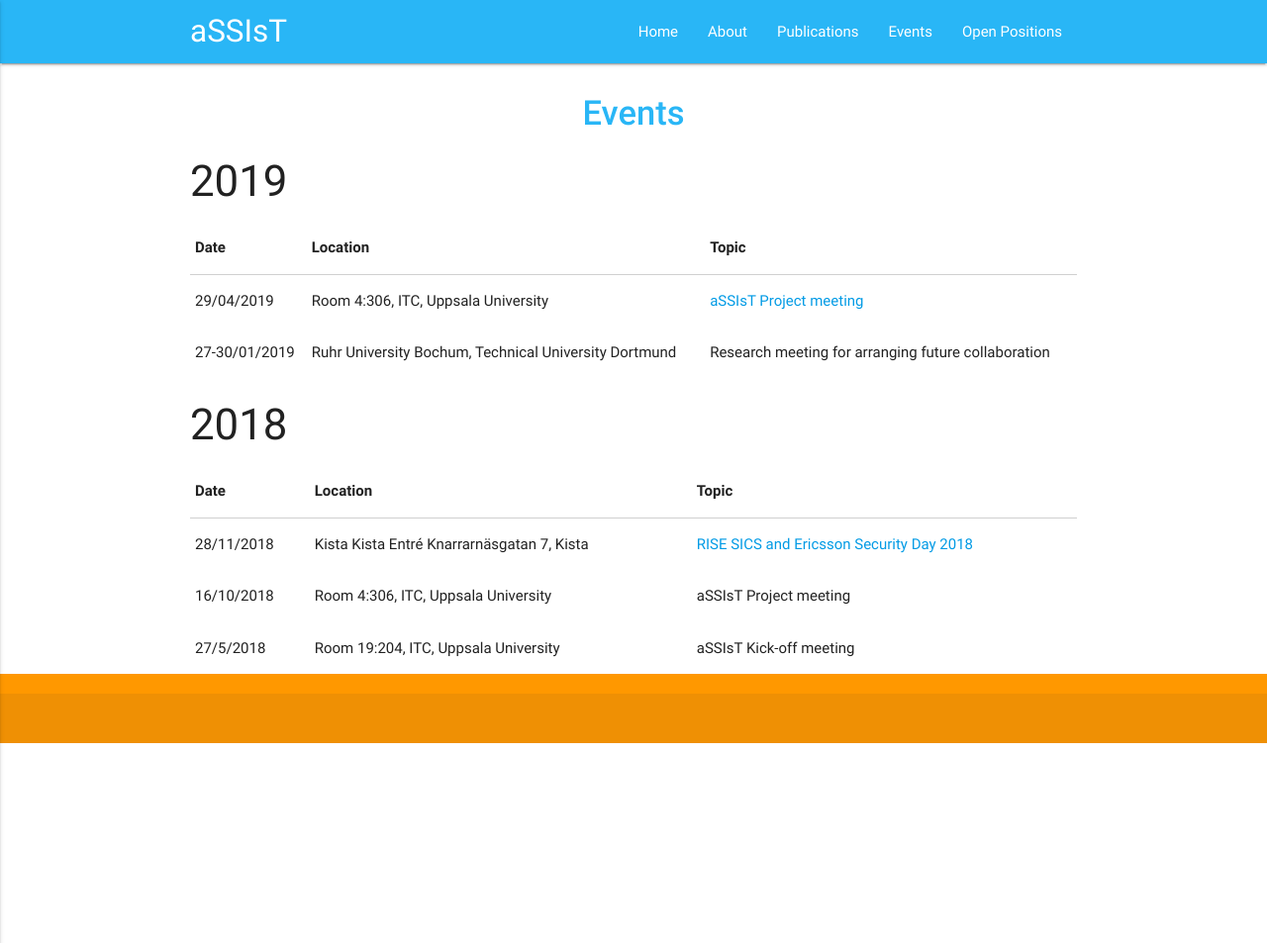
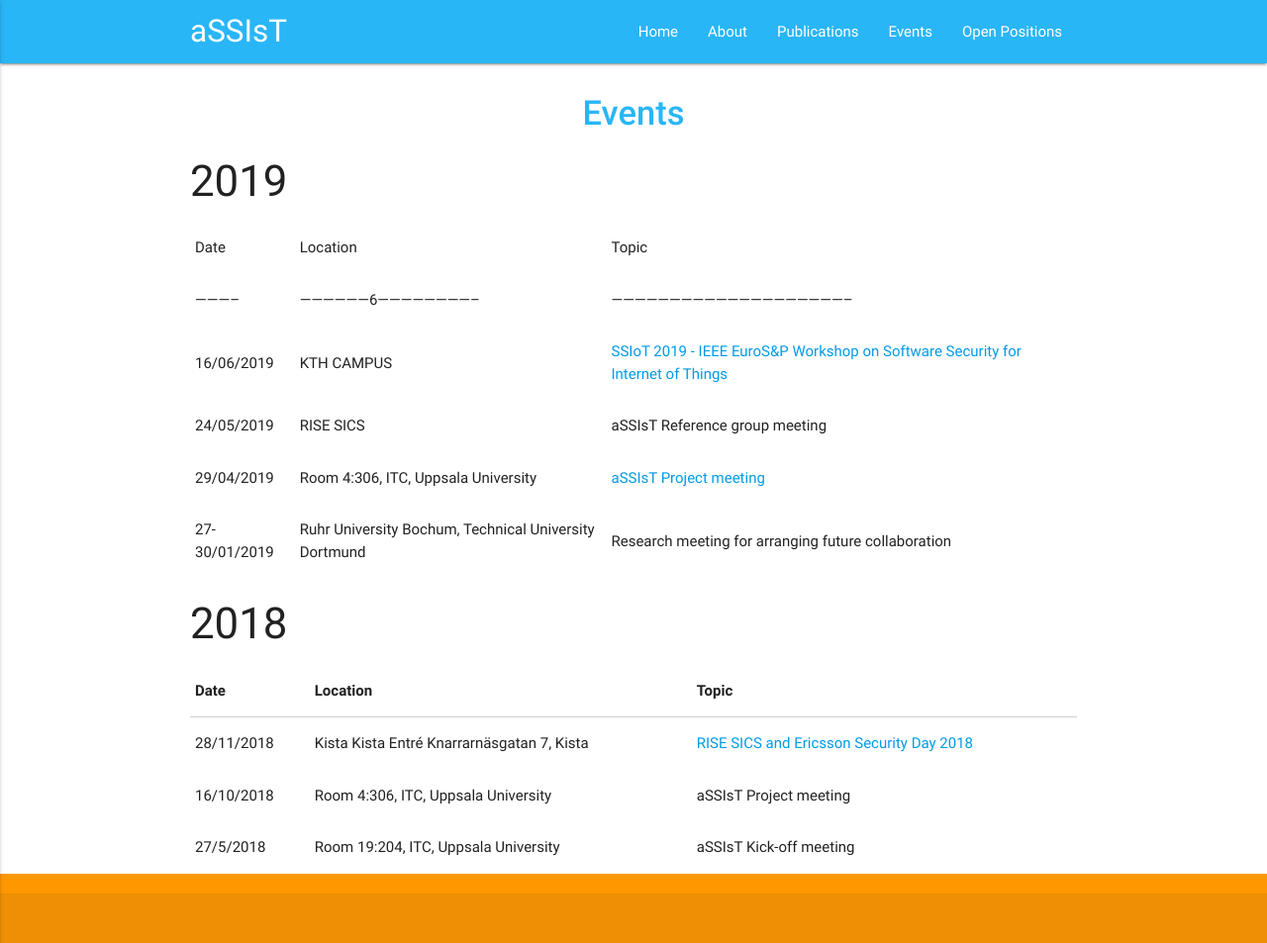
Before and after one commit to assist-project/assist-project.github.io, a Jekyll site: the page built from 03-events.md, in a window 1280 px wide. Shown: the whole page at 99% size. Built offline with Jekyll 4.4.1, drawn with Linux system fonts in a browser that asks for light colours; before the commit the page ends 900 px from its top, so only the background shows below that.

Commit message:
updated meeting page

```diff
--- a/03-events.md
+++ b/03-events.md
@@ -7,7 +7,9 @@ permalink: /events/
 ### 2019
 
 | Date          | Location                                   | Topic                                                        |
-|-----------|--------------------------------------------|--------------------------------------------------------------|
+|-----------|------------------6--------------------------|--------------------------------------------------------------|
+|16/06/2019    | KTH CAMPUS                   | [SSIoT 2019 - IEEE EuroS&P Workshop on Software Security for Internet of Things][SSIOT2019] |
+|24/05/2019    | RISE SICS                   | aSSIsT Reference group meeting |
 |29/04/2019    | Room 4:306, ITC, Uppsala University                   | [aSSIsT Project meeting][AGENDA190429] |
 |27-30/01/2019 | Ruhr University Bochum, Technical University Dortmund | Research meeting for arranging future collaboration   |
 
```
Also changed, not shown: other parts of 03-events.md (+1 -0 lines).
